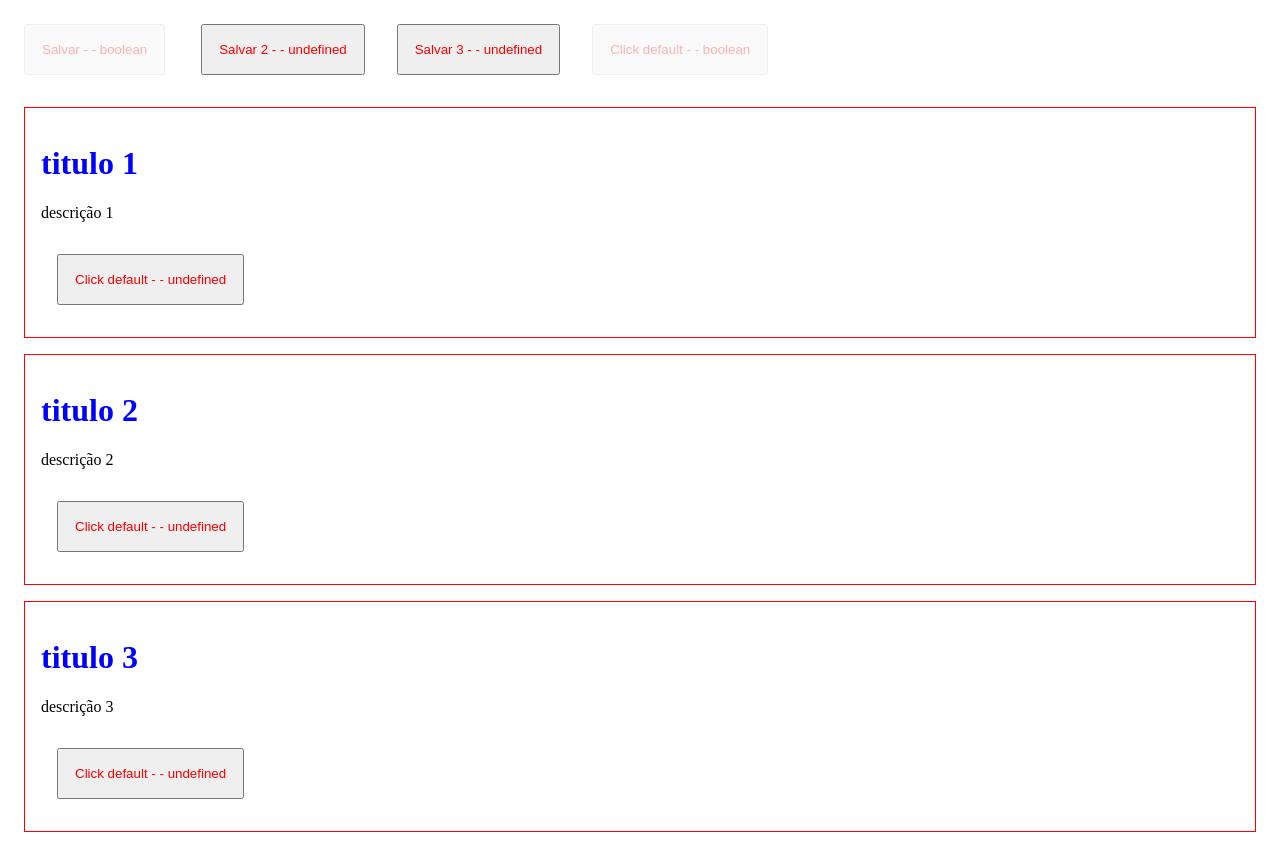
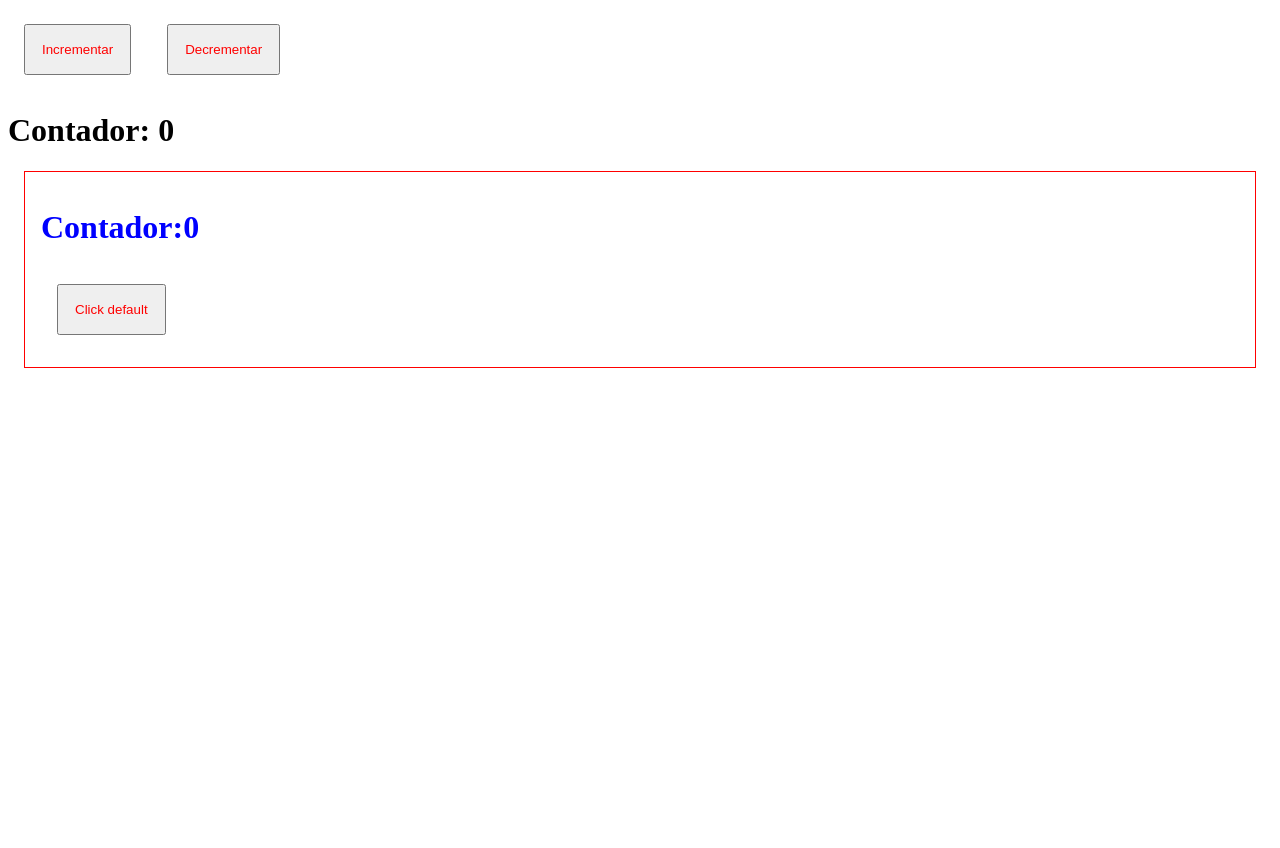
Before and after one commit to Manoel7Oliveira/Curso-React-Serliv, a React (Vite) app in the folder meu-primeiro-react/first-react/: page / in a window 1280 px wide. After the commit the page ends 800 px from the top, so only its background shows below. Built offline with nearby package versions, Linux system fonts and the light colour scheme.

Commit message:
Introduçao ao hook useState

```diff
--- /dev/null
+++ b/meu-primeiro-react/first-react/src/App-3-reatividade.jsx
@@ -0,0 +1,34 @@
+import { useState } from "react";
+import Button from "./Componentes/Button/Button";
+import Card from "./Componentes/Card/Card";
+
+function App() {
+
+    // let contador = 0
+    function incrementar() {
+        // contador++
+        // console.log("Contador:", contador)
+
+
+
+        hook[1](hook[0] + 1)
+
+
+    }
+
+    const hook = useState(0)
+    console.log(hook)
+
+    return (
+        <>
+            <Button text="Incrementar" onClique={incrementar} />  {/*importei o button do arquivo Button.jsx*/}
+            <Button text="Decrementar" />
+            <h1>Contador: {hook[0]}</h1>
+
+            <Card titulo={'Contador:' + hook[0]}/>
+
+        </>
+    )
+}
+
+export default App
--- a/meu-primeiro-react/first-react/src/Componentes/Button/button.jsx
+++ b/meu-primeiro-react/first-react/src/Componentes/Button/button.jsx
@@ -5,7 +5,7 @@ import styles from "./Button.module.css"  // Esse é o css module, é uma forma
 Isso esta incorreto, o certo é o useEffect
 window.addEventListener("resize", () => {console.log('resize')})
 */
-function Button({ text = "Click default", disable, onClique }) {
+function Button({ text = "Click default", disable = '', onClique }) {
     // A função aqui dentro, pode acessar as props do componente.
     function btnClicado() {
         console.log('btn', text)
@@ -18,7 +18,8 @@ function Button({ text = "Click default", disable, onClique }) {
     return (
         //<button className={styles.btn} disabled={disable}>
         <button onClick={() => btnClicado()} className={`${styles.btn} ${disable ? styles.disable : ""}`} disabled={disable}>
-            <span className={styles.title}>{text} - {disable} - {typeof disable} </span>
+            {/*<span className={styles.title}>{text} - {disable} - {typeof disable} </span>*/}
+            <span className={styles.title}>{text}</span>
         </button>
     )
 }
--- a/meu-primeiro-react/first-react/src/main.jsx
+++ b/meu-primeiro-react/first-react/src/main.jsx
@@ -1,7 +1,7 @@
 import { StrictMode } from 'react'
 import { createRoot } from 'react-dom/client'
 //import './index.css'
-import App from './App-2.jsx'
+import App from './App-3-reatividade.jsx'
 
 createRoot(document.getElementById('root')).render(
   <StrictMode>
```
